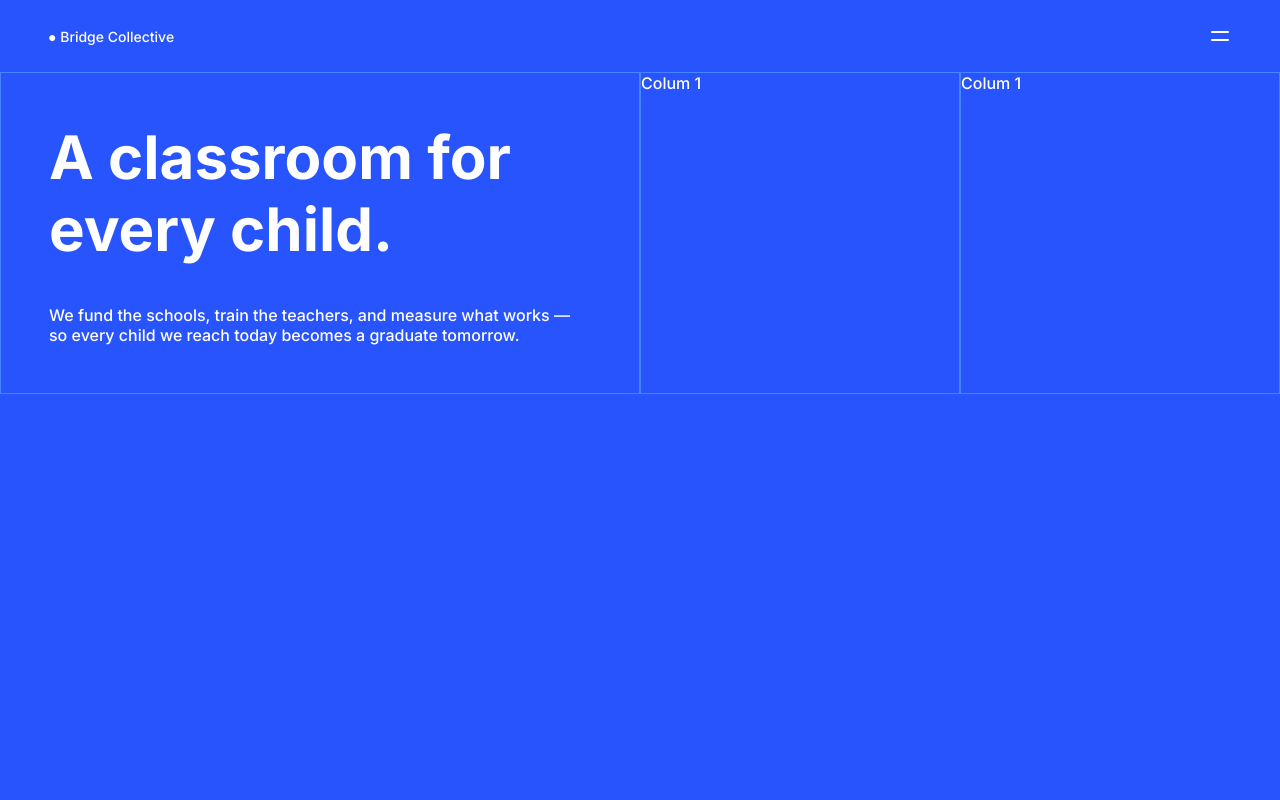
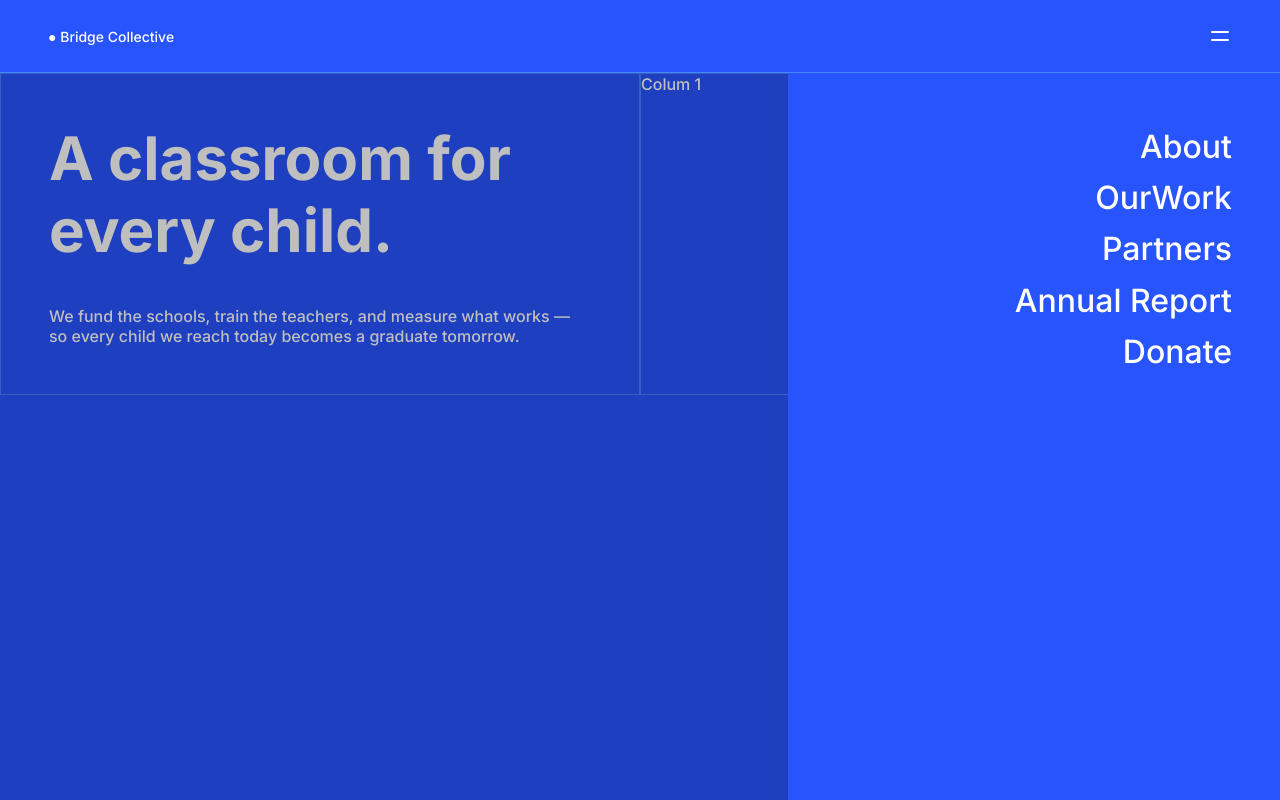
Before and after one commit to FuHoaiThu/FM-Grid-landing-page, a Vue app: page / in a window 1280 px wide. Both pictures are taken after a click on the icon 1220 px from the left and 36 px from the top of the page. Built offline with nearby package versions, Linux system fonts and the light colour scheme.

Commit message:
FE: feat menu

```diff
--- a/src/App.vue
+++ b/src/App.vue
@@ -1,6 +1,6 @@
 <script setup>
 import GridContent from './components/GridContent.vue'
-import Header from './components/Header.vue'
+import Header from '@/components/header/Header.vue'
 </script>
 
 <template>
--- a/src/components/Header.vue
+++ b/src/components/header/Header.vue
@@ -1,22 +1,28 @@
 <script setup lang="ts">
 import IconToggle from '@/assests/icons/IconToggle.vue'
+import Menu from './Menu.vue'
+import { ref } from 'vue'
+
+const isOpenMenu = ref(false)
 </script>
 
 <template>
   <header>
     <p>● Bridge Collective</p>
-    <IconToggle class="icon" />
+    <IconToggle class="icon" @click="isOpenMenu = !isOpenMenu" />
   </header>
+  <Menu :isOpen="isOpenMenu" />
 </template>
 
 <style lang="scss" scoped>
-@use '../assests/scss/variables.scss' as *;
+@use '@/assests/scss/variables.scss' as *;
 
 header {
   display: flex;
   justify-content: space-between;
   align-items: center;
   padding: 24px 48px;
+  border-bottom: 1px solid $color-blue-400;
   p {
     font-size: 14px;
   }
--- /dev/null
+++ b/src/components/header/Menu.vue
@@ -0,0 +1,85 @@
+<template>
+  <Transition name="menu">
+    <div class="menu" v-if="isOpen">
+      <ul>
+        <li v-for="menu in MENUS" :key="menu.id">
+          {{ menu.title }}
+        </li>
+      </ul>
+    </div>
+  </Transition>
+</template>
+<script setup>
+const MENUS = [
+  {
+    id: 0,
+    title: 'About',
+  },
+  {
+    id: 1,
+    title: 'OurWork',
+  },
+  {
+    id: 2,
+    title: 'Partners',
+  },
+  {
+    id: 3,
+    title: 'Annual Report',
+  },
+  {
+    id: 4,
+    title: 'Donate',
+  },
+]
+const props = defineProps({
+  isOpen: {
+    type: Boolean,
+  },
+})
+</script>
+<style lang="scss" scoped>
+@use '@/assests/scss/variables.scss' as *;
+
+.menu {
+  background-color: rgba(0, 0, 0, 0.25);
+  position: fixed;
+  width: 100%;
+  right: 0;
+  width: 100vw;
+  height: 100vh;
+}
+.menu ul {
+  width: fit-content;
+  padding: 48px;
+  background-color: $color-blue-700;
+  text-align: right;
+  margin-left: auto;
+  height: 100vh;
+  min-width: 396px;
+  transform: translateX(0);
+}
+.menu .menu--open {
+  right: 0;
+}
+.menu ul li {
+  list-style: none;
+  font-size: 32px;
+  line-height: 1.6;
+  color: $color-neutral-0;
+}
+.menu-enter-active ul,
+.menu-leave-active ul {
+  transition: transform 0.5s ease-in-out;
+}
+
+.menu-enter-from ul,
+.menu-leave-to ul {
+  transform: translateX(100%);
+}
+
+.menu-enter-to ul,
+.menu-leave-from ul {
+  transform: translateX(0);
+}
+</style>
```
